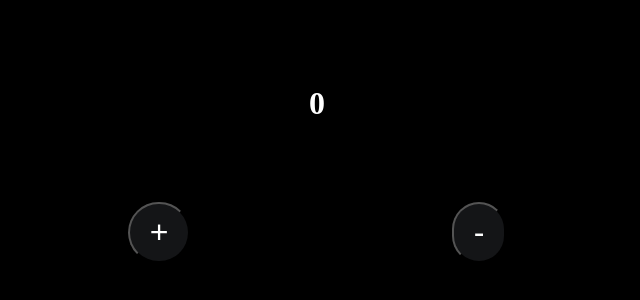
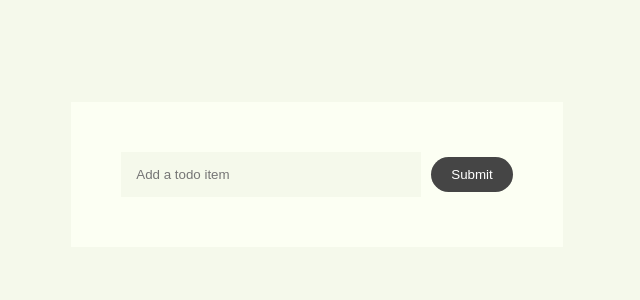
Before and after one commit to Frankuccino/react-project-demos, a React (Vite) app: page / in a window 1280 px wide. Shown: the part 226-526 px from the top of the page, without its empty margins (323-963 px from the left). Built offline with nearby package versions, Linux system fonts and the light colour scheme.

Commit message:
Added the Todo List project complete

```diff
--- a/src/App.jsx
+++ b/src/App.jsx
@@ -1,9 +1,11 @@
-import Counter from "./components/Counter";
+// import Counter from "./components/Counter";
+import Todo from "./components/Todo";
 
 const App = () => {
   return (
     <div>
-      <Counter />
+      {/* <Counter /> */}
+      <Todo />
     </div>
   );
 };
--- a/src/components/Counter.jsx
+++ b/src/components/Counter.jsx
@@ -1,5 +1,5 @@
 import { useState } from "react";
-import "../style.css";
+import "../styles/counter.css";
 
 const Counter = () => {
   const [count, setCount] = useState(0);
--- /dev/null
+++ b/src/components/Todo.jsx
@@ -0,0 +1,45 @@
+import { useState } from "react";
+import "../styles/todo.css";
+
+const Todo = () => {
+  const [todos, setTodos] = useState([]);
+
+  const [input, setInput] = useState("");
+
+  const handleSubmit = (e) => {
+    e.preventDefault();
+    setTodos((todos) =>
+      todos.concat({ text: input, id: Math.floor(Math.random() * 100) }),
+    );
+    setInput("");
+  };
+
+  const removeTodo = (id) =>
+    setTodos((todos) => todos.filter((t) => t.id != id));
+  return (
+    <div className="container">
+      <form onSubmit={handleSubmit}>
+        <input
+          type="text"
+          placeholder="Add a todo item"
+          value={input}
+          onChange={(e) => setInput(e.target.value)}
+        />
+
+        <button type="submit">Submit</button>
+      </form>
+      <ul className="todos">
+        {todos.map(({ text, id }) => (
+          <li className="todo" key={id}>
+            <span>{text}</span>
+            <button className="close" onClick={() => removeTodo(id)}>
+              Delete
+            </button>
+          </li>
+        ))}
+      </ul>
+    </div>
+  );
+};
+
+export default Todo;
--- /dev/null
+++ b/src/styles/todo.css
@@ -0,0 +1,58 @@
+* {
+  padding: 0;
+  margin: 0;
+  box-sizing: border-box;
+}
+
+body {
+  background: #f5f9eb;
+  height: 100vh;
+  display: flex;
+  justify-content: center;
+  align-items: center;
+}
+
+.container {
+  background: #fcfff3;
+  padding: 50px;
+}
+
+input {
+  padding: 15px;
+  border: none;
+  outline: none;
+  background: #f5f9eb;
+  width: 300px;
+  margin-right: 10px;
+}
+
+button {
+  border-radius: 100px;
+  background: #454545;
+  padding: 5px;
+  outline: none;
+  border: none;
+  color: #fff;
+  padding: 10px 20px;
+  cursor: pointer;
+}
+
+.todo-list {
+  margin-top: 3rem;
+}
+
+.todo {
+  list-style: none;
+  display: flex;
+  justify-content: space-between;
+  align-items: center;
+  background: #f5f9eb;
+  padding: 7px 20px;
+  margin: 10px;
+  font-family: sans-serif;
+}
+
+.close {
+  padding: 5px 10px;
+  cursor: pointer;
+}
```
Also changed, not shown: src/styles/counter.css (renamed from src/style.css).
